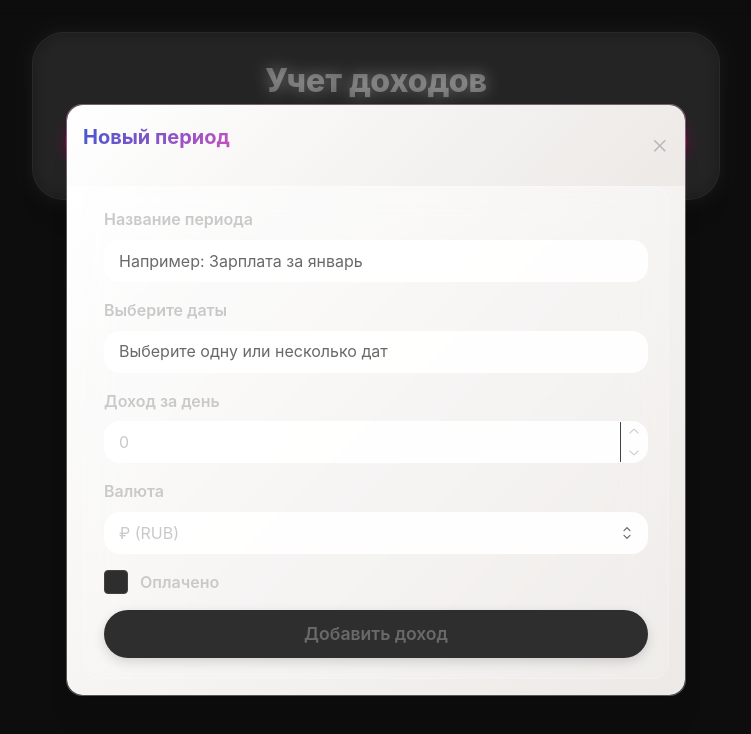
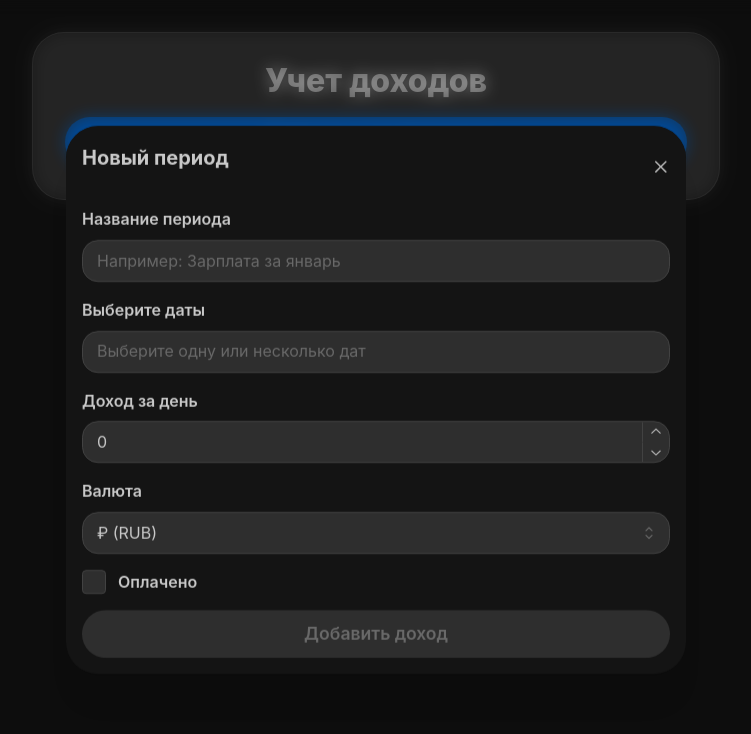
Before and after one commit to I-Atlas/coin-manager, a React (Vite) app: page / in a window 1280 px wide. Both pictures are taken after a click on the button "Добавить новый период". Shown: the top 734 px of the page, without its empty margins (264-1015 px from the left). Built offline with nearby package versions, Linux system fonts and the light colour scheme.

Commit message:
improvements

```diff
--- a/src/App.tsx
+++ b/src/App.tsx
@@ -7,19 +7,19 @@ import { DatesProvider } from "@mantine/dates";
 import { Router } from "./Router";
 
 const theme = createTheme({
-  primaryColor: "bright-pink",
+  primaryColor: "oklch-blue",
   colors: {
-    "bright-pink": [
-      "#F0BBDD",
-      "#ED9BCF",
-      "#EC7CC3",
-      "#ED5DB8",
-      "#F13EAF",
-      "#F71FA7",
-      "#FF00A1",
-      "#E00890",
-      "#C50E82",
-      "#AD1374",
+    "oklch-blue": [
+      "oklch(96.27% 0.0217 238.66)",
+      "oklch(92.66% 0.0429 240.01)",
+      "oklch(86.02% 0.0827 241.66)",
+      "oklch(78.2% 0.13 243.83)",
+      "oklch(71.8% 0.1686 246.06)",
+      "oklch(66.89% 0.1986 248.32)",
+      "oklch(62.59% 0.2247 250.29)",
+      "oklch(58.56% 0.2209 251.26)",
+      "oklch(54.26% 0.2067 251.67)",
+      "oklch(49.72% 0.1888 251.59)",
     ],
   },
 });
--- a/src/components/income/IncomeCard.tsx
+++ b/src/components/income/IncomeCard.tsx
@@ -1,12 +1,7 @@
 import { ActionIcon, Checkbox, Group, Paper, Stack, Text } from "@mantine/core";
 import { IconEdit, IconTrash } from "@tabler/icons-react";
 import dayjs from "dayjs";
-import {
-  CURRENCY_SYMBOLS,
-  GLASS_EFFECT,
-  GRADIENTS,
-  SHADOWS,
-} from "../../constants";
+import { CURRENCY_SYMBOLS, GLASS_EFFECT } from "../../constants";
 import { IncomeEntry } from "../../types";
 
 interface IncomeCardProps {
@@ -24,7 +19,6 @@ export function IncomeCard({
 }: IncomeCardProps) {
   return (
     <Paper
-      shadow="lg"
       p="md"
       radius="lg"
       style={{
@@ -32,7 +26,6 @@ export function IncomeCard({
         transition: "transform 0.2s ease, box-shadow 0.2s ease",
         "&:hover": {
           transform: "translateY(-2px)",
-          boxShadow: SHADOWS.card,
         },
       }}
     >
@@ -43,74 +36,44 @@ export function IncomeCard({
               checked={entry.isPaid}
               onChange={() => onTogglePaid(entry.id)}
               label={
-                <Text
-                  fw={600}
-                  variant="gradient"
-                  gradient={
-                    entry.isPaid ? GRADIENTS.success : GRADIENTS.warning
-                  }
-                >
+                <Text fw={400} c={entry.isPaid ? "green" : "red"}>
                   {entry.isPaid ? "Оплачено" : "Не оплачено"}
                 </Text>
               }
               size="md"
             />
-            <Text
-              fw={700}
-              size="lg"
-              variant="gradient"
-              gradient={GRADIENTS.header}
-            >
+            <Text fw={400} size="lg" c="white">
               {entry.periodName}
             </Text>
           </Group>
           <Group gap="xs" justify="flex-end">
-            <ActionIcon
-              onClick={() => onEdit(entry)}
-              variant="gradient"
-              gradient={GRADIENTS.button}
-              radius="xl"
-              size="lg"
-              style={{ boxShadow: SHADOWS.button }}
-            >
+            <ActionIcon onClick={() => onEdit(entry)} radius="xl" size="lg">
               <IconEdit size={18} />
             </ActionIcon>
             <ActionIcon
               onClick={() => onDelete(entry.id)}
-              variant="gradient"
-              gradient={GRADIENTS.warning}
+              color="red"
               radius="xl"
               size="lg"
-              style={{ boxShadow: SHADOWS.button }}
             >
               <IconTrash size={18} />
             </ActionIcon>
           </Group>
         </Group>
-        <Text size="sm" c="dimmed" fw={500}>
+        <Text size="sm" c="white" fw={400}>
           {entry.dates
             .map((date) => dayjs(date).format("DD.MM.YYYY"))
             .join(", ")}
         </Text>
         <Stack gap={2}>
-          <Text
-            fw={700}
-            variant="gradient"
-            gradient={entry.isPaid ? GRADIENTS.success : GRADIENTS.warning}
-            size="lg"
-          >
+          <Text fw={700} c={entry.isPaid ? "green" : "red"}>
             {entry.dailyAmount} {CURRENCY_SYMBOLS[entry.currency]} в день
           </Text>
           <Group justify="space-between" align="center">
-            <Text size="sm" fw={500} c="dimmed">
+            <Text size="sm" fw={400} c="white">
               Всего за период:
             </Text>
-            <Text
-              fw={700}
-              size="lg"
-              variant="gradient"
-              gradient={entry.isPaid ? GRADIENTS.success : GRADIENTS.warning}
-            >
+            <Text fw={700} c={entry.isPaid ? "green" : "red"}>
               {entry.dailyAmount * entry.dates.length}{" "}
               {CURRENCY_SYMBOLS[entry.currency]}
             </Text>
--- a/src/components/income/IncomeForm.tsx
+++ b/src/components/income/IncomeForm.tsx
@@ -2,14 +2,13 @@ import {
   Button,
   Checkbox,
   NumberInput,
-  Paper,
   Select,
   Stack,
   TextInput,
 } from "@mantine/core";
 import { DatePickerInput } from "@mantine/dates";
 import { UseFormReturnType } from "@mantine/form";
-import { CURRENCIES, GLASS_EFFECT, GRADIENTS, SHADOWS } from "../../constants";
+import { CURRENCIES } from "../../constants";
 import { IncomeFormValues } from "../../types";
 
 interface IncomeFormProps {
@@ -29,15 +28,10 @@ export function IncomeForm({
 }: IncomeFormProps) {
   const inputStyles = {
     input: {
-      background: "rgba(255, 255, 255, 0.9)",
-      borderRadius: "1rem",
-      border: "1px solid rgba(255, 255, 255, 0.2)",
-      fontSize: "1rem",
       transition: "all 0.2s ease",
       "&:focus": {
         background: "white",
         transform: "translateY(-2px)",
-        boxShadow: SHADOWS.card,
       },
     },
     label: {
@@ -48,14 +42,13 @@ export function IncomeForm({
   };
 
   return (
-    <Paper p="lg" radius="lg" style={GLASS_EFFECT}>
     <form onSubmit={onSubmit}>
       <Stack gap="md">
         <TextInput
           label="Название периода"
           placeholder="Например: Зарплата за январь"
           {...form.getInputProps("periodName")}
-            radius="xl"
+          radius="lg"
           size="md"
           styles={inputStyles}
         />
@@ -67,7 +60,7 @@ export function IncomeForm({
           value={selectedDates}
           onChange={setSelectedDates}
           clearable
-            radius="xl"
+          radius="lg"
           size="md"
           styles={inputStyles}
           mx="auto"
@@ -78,7 +71,7 @@ export function IncomeForm({
           label="Доход за день"
           placeholder="Введите сумму за день"
           {...form.getInputProps("dailyAmount")}
-            radius="xl"
+          radius="lg"
           size="md"
           styles={inputStyles}
         />
@@ -87,7 +80,7 @@ export function IncomeForm({
           label="Валюта"
           data={CURRENCIES}
           {...form.getInputProps("currency")}
-            radius="xl"
+          radius="lg"
           size="md"
           styles={{
             ...inputStyles,
@@ -107,7 +100,7 @@ export function IncomeForm({
             input: {
               cursor: "pointer",
               "&:checked": {
-                  background: `linear-gradient(45deg, ${GRADIENTS.success.from}, ${GRADIENTS.success.to})`,
+                background: "var(--mantine-color-green-6)",
                 borderColor: "transparent",
               },
             },
@@ -124,10 +117,7 @@ export function IncomeForm({
           disabled={selectedDates.length === 0}
           radius="xl"
           size="md"
-            variant="gradient"
-            gradient={GRADIENTS.button}
           style={{
-              boxShadow: SHADOWS.button,
             height: "3rem",
             fontSize: "1.1rem",
             fontWeight: 600,
@@ -137,6 +127,5 @@ export function IncomeForm({
         </Button>
       </Stack>
     </form>
-    </Paper>
   );
 }
--- a/src/components/income/TotalIncome.tsx
+++ b/src/components/income/TotalIncome.tsx
@@ -1,5 +1,5 @@
 import { Group, Paper, Stack, Text } from "@mantine/core";
-import { CURRENCY_SYMBOLS, GLASS_EFFECT, GRADIENTS } from "../../constants";
+import { CURRENCY_SYMBOLS, GLASS_EFFECT } from "../../constants";
 
 interface TotalIncomeProps {
   totalsByCurrency: Record<string, number>;
@@ -7,15 +7,7 @@ interface TotalIncomeProps {
 
 export function TotalIncome({ totalsByCurrency }: TotalIncomeProps) {
   return (
-    <Paper
-      shadow="lg"
-      p="xl"
-      radius="lg"
-      style={{
-        ...GLASS_EFFECT,
-        background: `linear-gradient(${GRADIENTS.income.deg}deg, ${GRADIENTS.income.from}, ${GRADIENTS.income.to})`,
-      }}
-    >
+    <Paper p="xl" radius="lg" bg="green" style={GLASS_EFFECT}>
       <Stack gap="md">
         <Text size="xl" fw={800} c="white" ta="center">
           Общий доход
--- a/src/pages/Home.page.tsx
+++ b/src/pages/Home.page.tsx
@@ -4,7 +4,7 @@ import { useEffect, useState } from "react";
 import { IncomeCard } from "../components/income/IncomeCard";
 import { IncomeForm } from "../components/income/IncomeForm";
 import { TotalIncome } from "../components/income/TotalIncome";
-import { GLASS_EFFECT, GRADIENTS, SHADOWS } from "../constants";
+import { GLASS_EFFECT } from "../constants";
 import { IncomeEntry, IncomeFormValues } from "../types";
 import {
   loadFromLocalStorage,
@@ -106,16 +106,7 @@ export function HomePage() {
 
   return (
     <Container size="sm" py="xl">
-      <Paper
-        shadow="lg"
-        p="xl"
-        mb="xl"
-        radius="xl"
-        style={{
-          ...GLASS_EFFECT,
-          // background: `linear-gradient(${GRADIENTS.header.deg}deg, ${GRADIENTS.header.from}, ${GRADIENTS.header.to})`,
-        }}
-      >
+      <Paper p="xl" mb="xl" radius="xl" style={GLASS_EFFECT}>
         <Stack gap="lg">
           <Text
             size="2rem"
@@ -134,12 +125,9 @@ export function HomePage() {
               setEditingEntry(null);
               setIsModalOpen(true);
             }}
-            // variant="gradient"
-            // gradient={GRADIENTS.button}
             radius="xl"
             size="lg"
             fullWidth
-            style={{ boxShadow: SHADOWS.button }}
           >
             Добавить новый период
           </Button>
@@ -155,36 +143,16 @@ export function HomePage() {
           setSelectedDates([]);
         }}
         title={
-          <Text
-            size="xl"
-            fw={700}
-            variant="gradient"
-            gradient={GRADIENTS.header}
-            mb="md"
-          >
+          <Text size="xl" fw={700} mb="md">
             {editingEntry ? "Редактировать период" : "Новый период"}
           </Text>
         }
-        radius="lg"
+        radius="xl"
         size="lg"
         centered
         overlayProps={{
           blur: 8,
           opacity: 0.55,
-        }}
-        styles={{
-          body: {
-            background: `linear-gradient(${GRADIENTS.card.deg}deg, ${GRADIENTS.card.from}, ${GRADIENTS.card.to})`,
-            borderRadius: "0 0 1rem 1rem",
-          },
-          header: {
-            background: `linear-gradient(${GRADIENTS.card.deg}deg, ${GRADIENTS.card.from}, ${GRADIENTS.card.to})`,
-            borderRadius: "1rem 1rem 0 0",
-          },
-          content: {
-            ...GLASS_EFFECT,
-            borderRadius: "1rem",
-          },
         }}
       >
         <IncomeForm
@@ -198,22 +166,14 @@ export function HomePage() {
 
       {incomeEntries.length > 0 && (
         <Paper
-          shadow="lg"
           p="xl"
           radius="xl"
           style={{
             ...GLASS_EFFECT,
-            // background: `linear-gradient(${GRADIENTS.card.deg}deg, ${GRADIENTS.card.from}, ${GRADIENTS.card.to})`,
           }}
         >
           <Stack gap="lg">
-            <Text
-              size="xl"
-              fw={800}
-              variant="gradient"
-              gradient={GRADIENTS.header}
-              ta="center"
-            >
+            <Text size="xl" fw={800} ta="center" c="white">
               История доходов
             </Text>
             {incomeEntries.map((entry) => (
```
Lines whose indentation alone changed are shown as unchanged.
